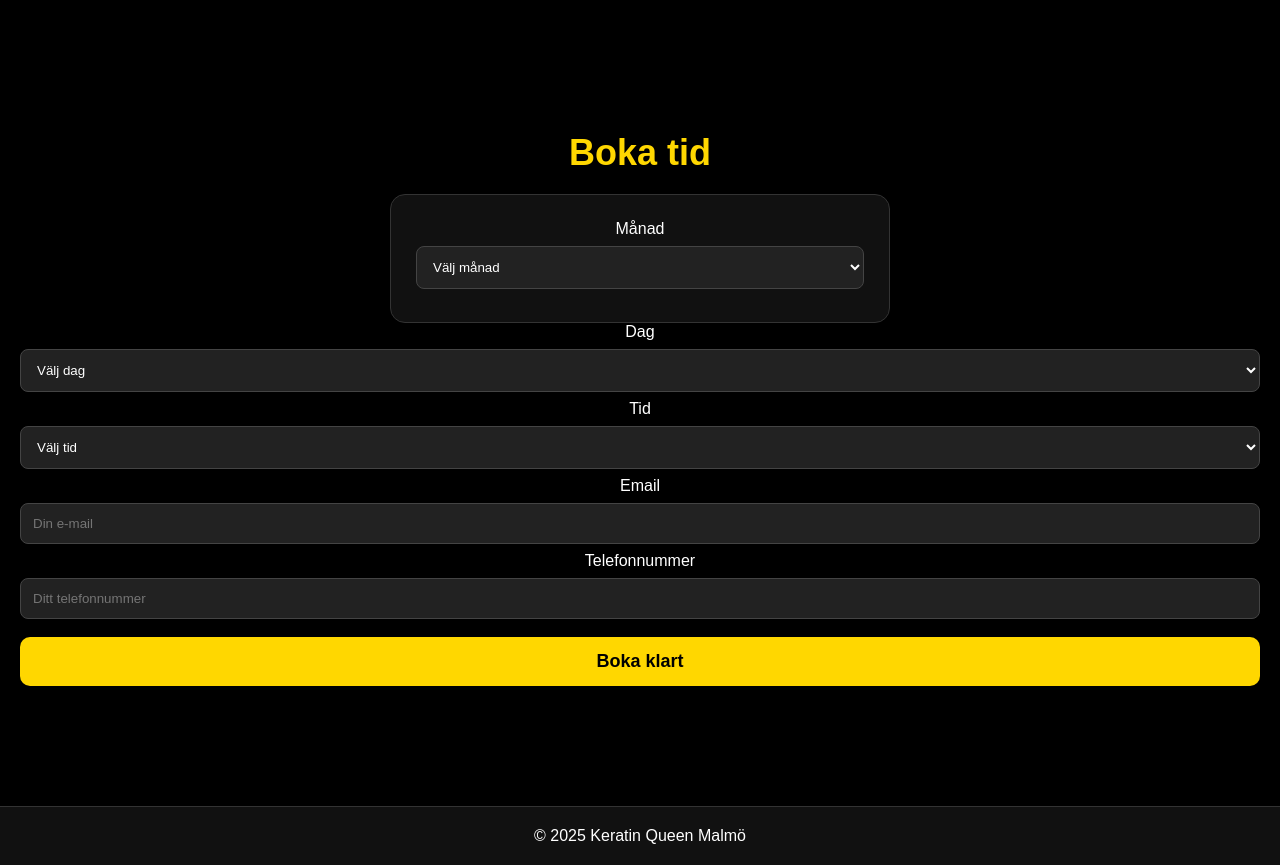
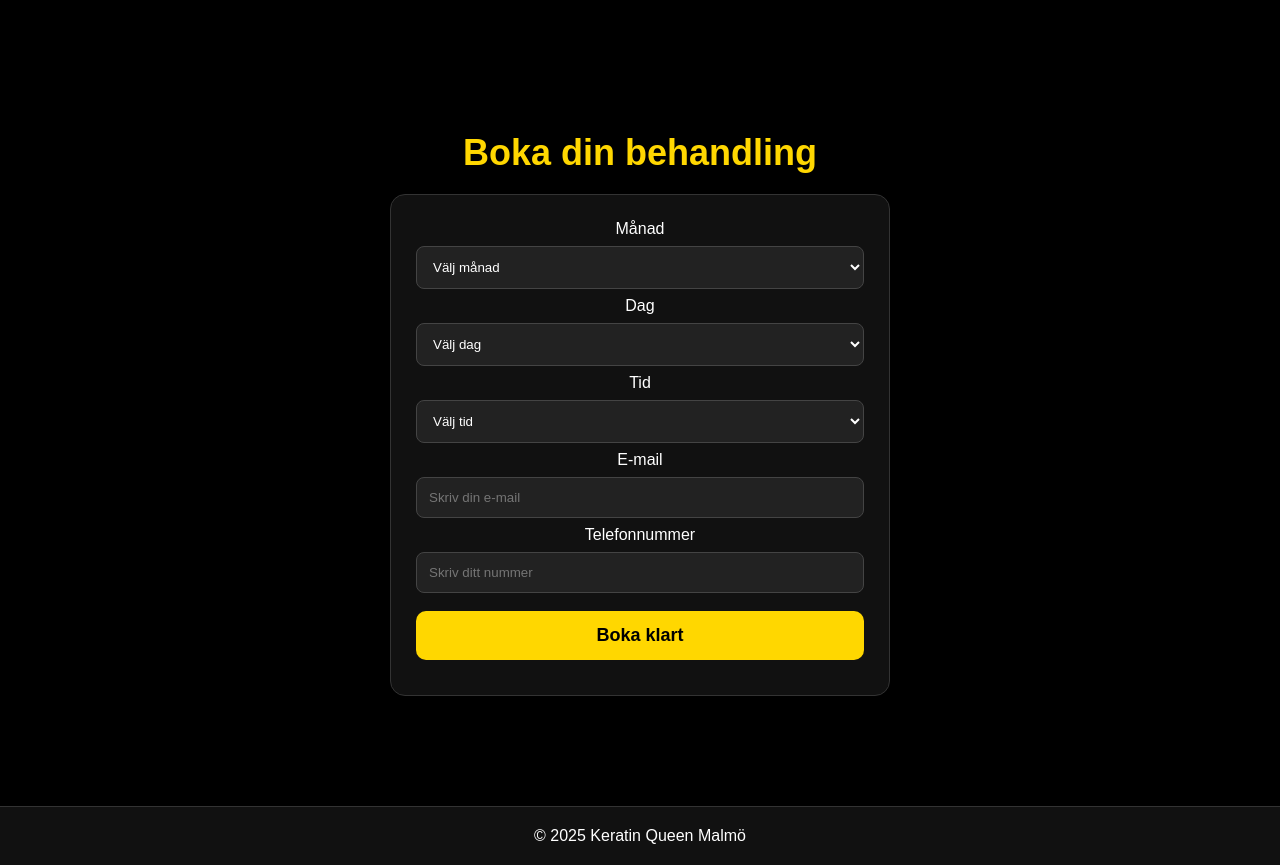
Before and after one commit to realghost120/KeratinApp, a website: page index.html in a window 1280 px wide. Shown: the part 900-1765 px from the top of the page. Drawn offline with Linux system fonts and the light colour scheme.

Commit message:
Refactor booking section and enhance styles
Updated booking section and improved styling.

```diff
--- a/index.html
+++ b/index.html
@@ -188,9 +188,10 @@
 
 <!---------------- BOKNING ---------------->
 <section class="section" id="book">
-  <h2 class="section-title">Boka tid</h2>
+  <h2 class="section-title">Boka din behandling</h2>
 
- <div class="book-box">
+  <div class="book-box">
+
     <label>Månad</label>
     <select id="month">
         <option value="">Välj månad</option>
@@ -207,25 +208,29 @@
         <option value="11">November</option>
         <option value="12">December</option>
     </select>
-</div>
-
 
     <label>Dag</label>
-    <select id="day"><option value="">Välj dag</option></select>
+    <select id="day">
+        <option value="">Välj dag</option>
+    </select>
 
     <label>Tid</label>
-    <select id="start"><option value="">Välj tid</option></select>
+    <select id="start">
+        <option value="">Välj tid</option>
+    </select>
 
-    <label>Email</label>
-    <input id="customerEmail" type="email" placeholder="Din e-mail">
+    <label>E-mail</label>
+    <input id="customerEmail" type="email" placeholder="Skriv din e-mail">
 
     <label>Telefonnummer</label>
-    <input id="customerPhone" type="tel" placeholder="Ditt telefonnummer">
+    <input id="customerPhone" type="tel" placeholder="Skriv ditt nummer">
 
     <button id="finishBtn">Boka klart</button>
     <p id="doneMessage"></p>
+
   </div>
 </section>
+
 
 <footer>
   © <span id="year"></span> Keratin Queen Malmö
```
